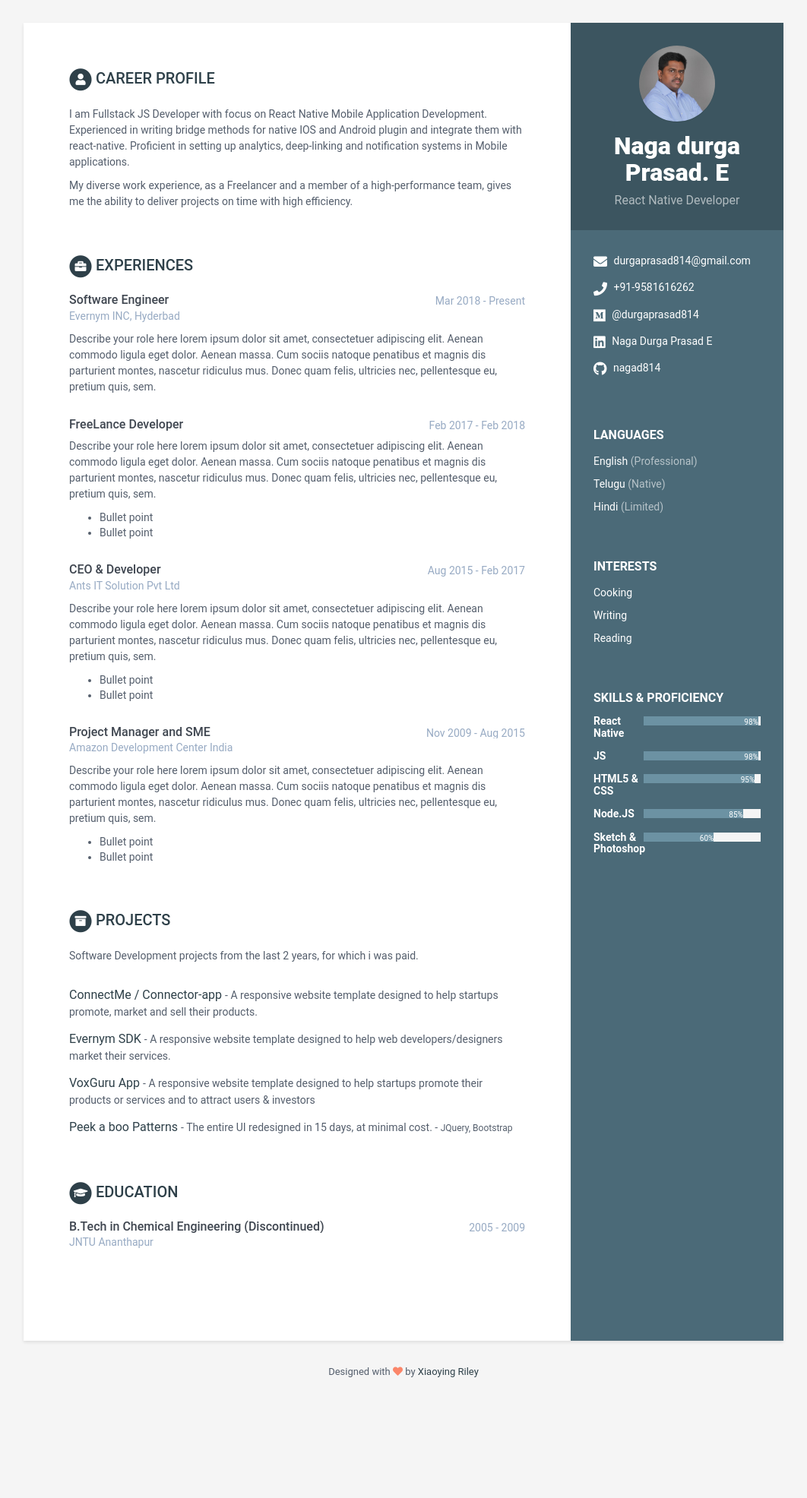
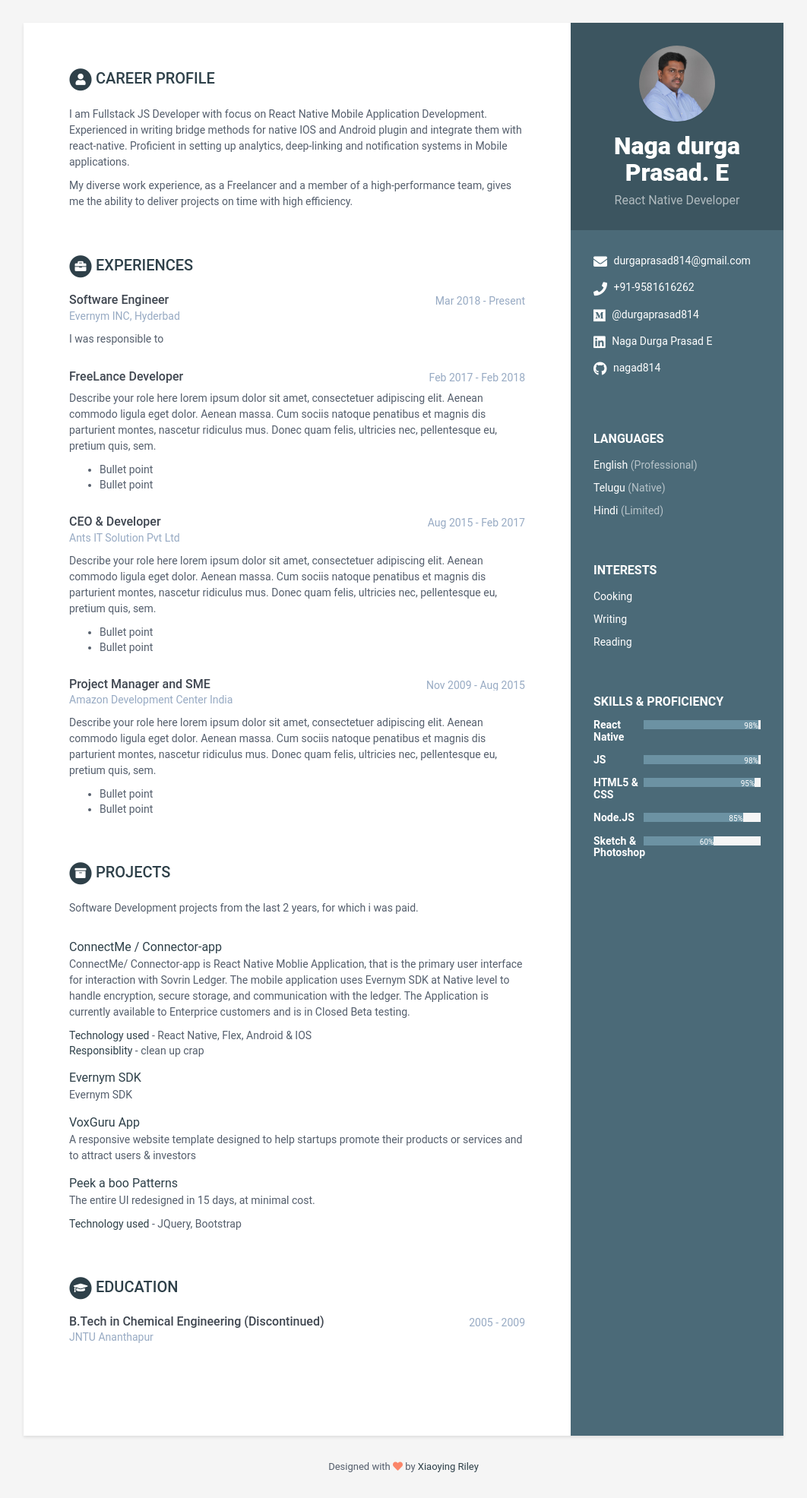
Before and after one commit to nagad814/nagad814.github.io, a Jekyll site: the page built from index.html, in a window 1280 px wide. Shown: the whole page at 76% size, without its empty margins (109-1171 px from the left). Built offline with Jekyll 4.4.1, drawn with Linux system fonts in a browser that asks for light colours; before the commit the page ends 1847 px from its top, so only the background shows below that.

Commit message:
increment 1

```diff
--- a/_data/data.yml
+++ b/_data/data.yml
@@ -25,6 +25,7 @@ sidebar:
     stack-overflow: # Number/Username, e.g. 123456/alandoe
     codewars:
     goodreads: # Number-Username, e.g. 123456-alandoe
+    address: "8-2-601/G/57 Gowri Shankar Colony, BanjaraHills, Hyderbad, Telegana, India 500034"
 
     languages:
       - idiom: English
@@ -72,11 +73,7 @@ experiences:
       time: Mar 2018 - Present
       company: Evernym INC, Hyderbad
       details: |
-        Describe your role here lorem ipsum dolor sit amet, consectetuer
-        adipiscing elit. Aenean commodo ligula eget dolor. Aenean massa.
-        Cum sociis natoque penatibus et magnis dis parturient montes,
-        nascetur ridiculus mus. Donec quam felis, ultricies nec,
-        pellentesque eu, pretium quis, sem.
+        I was responsible to
 
     - role: FreeLance Developer
       time: Feb 2017 - Feb 2018
@@ -124,11 +121,16 @@ projects:
     assignments:
       - title: ConnectMe / Connector-app
         link: "https://github.com/sovrin-foundation/connector-app"
-        tagline: "A responsive website template designed to help startups promote, market and sell their products."
+        tagline: "ConnectMe/ Connector-app is React Native Moblie Application, that is the primary user interface for interaction with Sovrin Ledger. The mobile application uses Evernym SDK at Native level to handle encryption, secure storage, and communication with the ledger. The Application is currently available to Enterprice customers and is in Closed Beta testing."
+
+
+        tech: "React Native, Flex, Android & IOS"
+        responsiblity: clean up crap
+
 
       - title: Evernym SDK
         link: "https://github.com/evernym/sdk"
-        tagline: "A responsive website template designed to help web developers/designers market their services."
+        tagline: "Evernym SDK"
 
       - title: VoxGuru App
         link: "http://www.pratibhamusic.com/voxguru.html"
--- a/_includes/contact.html
+++ b/_includes/contact.html
@@ -67,5 +67,13 @@
     </li>
     {% endif %}
 
+    {% if sidebar.address %}
+    <li class="address"><i class="fas fa-home"></i>
+      <a href="#" target="_blank">{{ sidebar.address }}</a>
+    </li>
+    {% endif %}
+
+
+
   </ul>
 </div><!--//contact-container-->
--- a/_includes/projects.html
+++ b/_includes/projects.html
@@ -23,13 +23,27 @@
         <a class="project-link" href="{{ project.link }}">{{ project.title }}</a>
       </span>
 
-      {% if project.tagline %}
+      <!-- {% if project.tagline %}
       - <span class="project-tagline">{{ project.tagline }}</span>
       {% endif %}
 
       {% if project.tech %}
+      <span class="project-sub-header">Technology used</span>
       - <span class="project-tech">{{ project.tech }}</span>
-      {% endif %}
+      {% endif %} -->
+      {{ project.tagline | markdownify }}
+      <div class="summary">
+          {% if project.tech %}
+          <span class="project-sub-header">Technology used</span>
+          - <span class="project-tech">{{ project.tech }}</span>
+          {% endif %}
+      </div>
+      <div class="summary">
+          {% if project.responsiblity %}
+          <span class="project-sub-header">Responsiblity </span>
+          - <span class="project-tech">{{ project.responsiblity }}</span>
+          {% endif %}
+      </div><!--//summary-->
 
     </div><!--//item-->
   {% endfor %}
--- a/_sass/_base.scss
+++ b/_sass/_base.scss
@@ -90,6 +90,10 @@ p {
             &:last-child {
                 margin-bottom: 0;
             }
+        }
+
+        .address{
+            display: none;
         }
     }
     .container-block {
@@ -204,10 +208,14 @@ p {
         margin-top: 0;
         margin-bottom: 5px;
     }
-    .project-tech {
-        font-size: 12px;
+    .project-sub-header {
+        font-size: 14px;
         font-weight: 400;
+        margin-top: 0;
+        margin-bottom: 5px;
+        color: darken($theme-color, 15%);
     }
+
     .projects-section {
         .intro {
             margin-bottom: 30px;
--- a/_sass/_print.scss
+++ b/_sass/_print.scss
@@ -2,7 +2,6 @@
    {
     @page {
         size: A4;
-        margin: 20pt 5pt;
     }
     body {
        font-size: 10pt;
@@ -29,6 +28,9 @@
       }
       .email-link::after {
          content: none !important;
+      }
+      .address{
+         display: inline !important;
       }
 
     }
```
